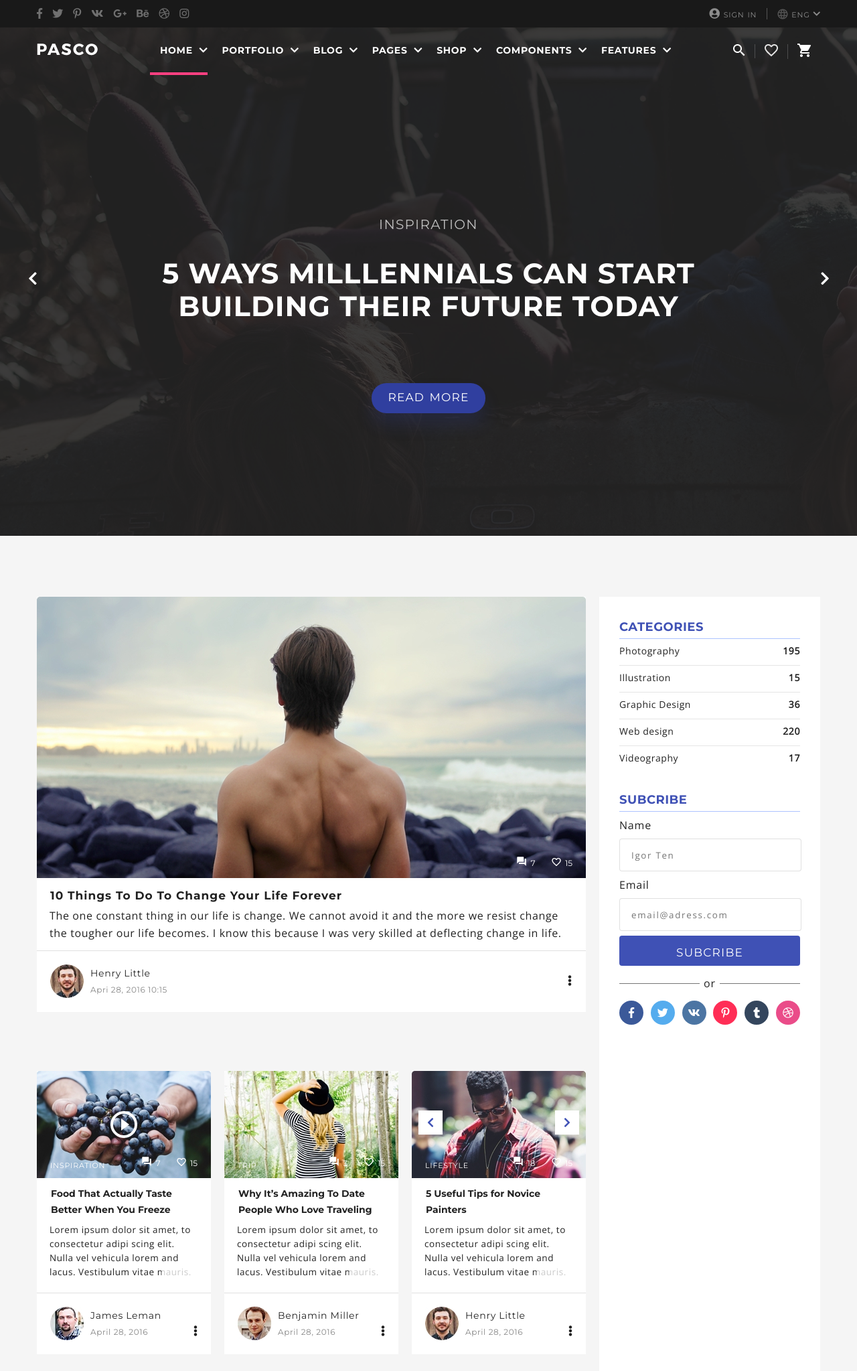
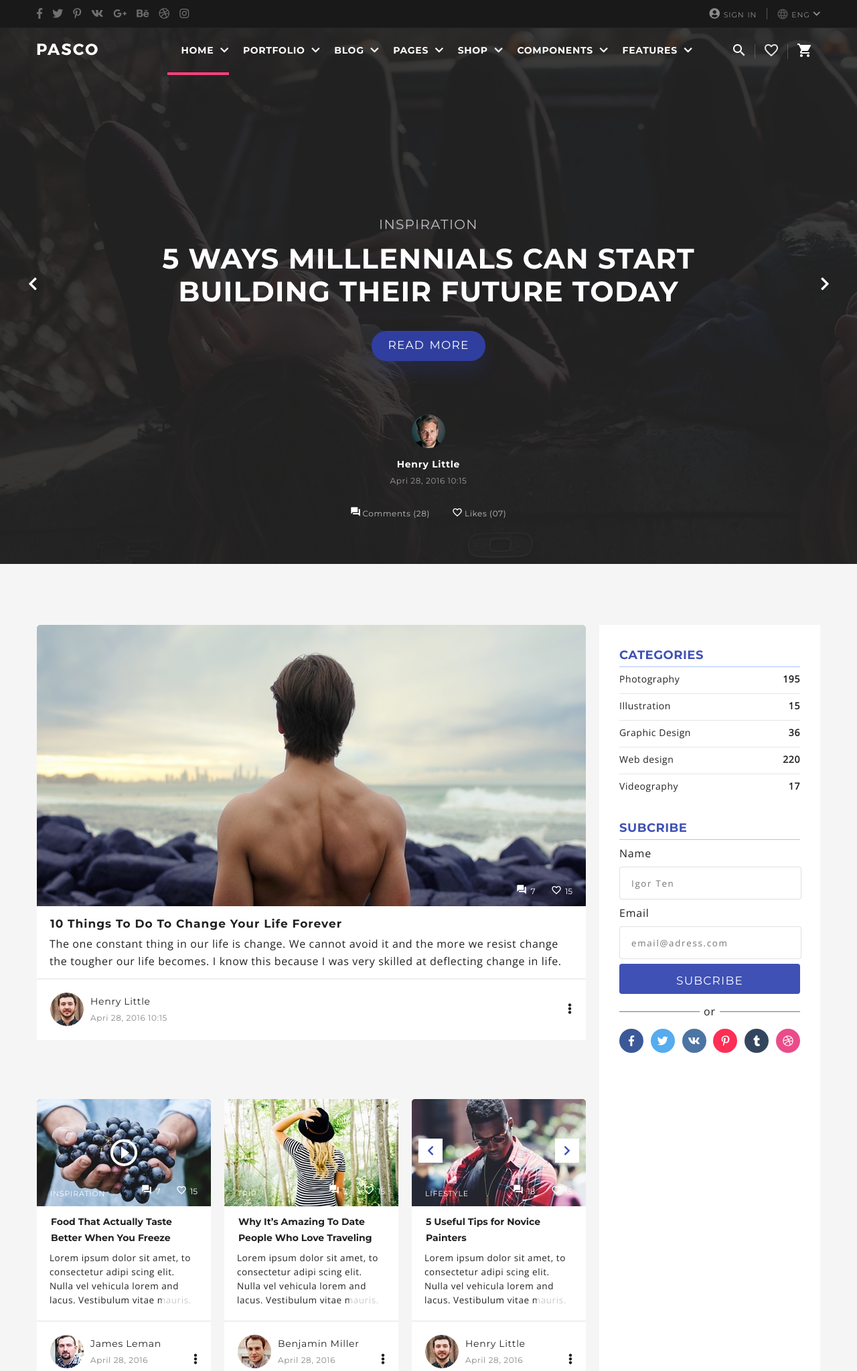
Before and after one commit to OliaKvasha/hw1, a PHP site: page / in a window 1280 px wide. Shown: the top 2047 px of the page at 67% size. Run offline with PHP 8.4, Linux system fonts and the light colour scheme; some libraries are stand-ins or nearby versions.

Commit message:
section-top

```diff
--- a/hw6/css/style.css
+++ b/hw6/css/style.css
@@ -26,7 +26,6 @@ body {
   color: #fff;
   font-family: 'Montserrat', sans-serif;
   font-size: 24px;
-  font-variant: small-caps;
   letter-spacing: 1.2px;
   border: none;
   line-height: 38px;
@@ -57,7 +56,8 @@ body {
 
 .section-top {
   background: url(../images/Layer66.jpg);
-  min-height: 800px;
+  background-position-x: -3px;
+  background-position-y: 42px;
   color: #fff;
 }
 
@@ -71,7 +71,7 @@ body {
 .keyboard-arrow {
   font-size: 22px;
   position: absolute;
-  top: 405px;
+  top: 413px;
 }
 
 .keyboard-arrow:hover {
@@ -148,7 +148,7 @@ body {
 }
 
 .main-menu__item:first-child {
-  padding-left: 15px;
+  margin-left: 57px;
 }
 
 .main-menu__item_selected {
@@ -188,14 +188,42 @@ body {
 .title {
   font-size: 42px;
   letter-spacing: 1.1px;
-  padding-top: 38px;
+  padding-top: 16px;
   line-height: 49px;
 }
 
 .btn-read-more {
-  margin-top: 90px;
-  margin-left: auto;
-  margin-right: auto;
+  margin: 34px auto 80px;
+}
+
+.author-title {
+  font-size: 14px;
+  font-weight: 700;
+  letter-spacing: 0.7px;
+  margin: 14px auto 12px;
+}
+
+.author__date {
+  color: rgba(255, 255, 255, 0.55);
+  font-size: 12px;
+  letter-spacing: 0.6px;
+  margin-bottom: 33px;
+}
+
+.social-info {
+  padding-bottom: 68px;
+}
+
+.comments {
+  margin-right: 30px;
+}
+
+.comments,
+.likes {
+  display: inline-block;
+  color: rgba(255, 255, 255, 0.71);
+  font-size: 12px;
+  letter-spacing: 0.6px;
 }
 
 /*-------- section-top styles end --------*/
--- a/hw6/index.html
+++ b/hw6/index.html
@@ -111,7 +111,22 @@
         <section class="section-top__inner block">
             <h2 class="subtitle small-caps">inspiration</h2>
             <h1 class="title uppercase">5 Ways milllennials can start <br> building their future today</h1>
-            <a class="btn btn_style btn-read-more">read more</a>
+            <a class="btn btn_style btn-read-more small-caps">read more</a>
+            <img src="images/Photo_copy_3.png" alt="Photo Henry Little">
+            <p class="author-title">Henry Little</p>
+            <p class="author__date">Apri 28, 2016 10:15</p>
+            <div class="social-info">
+                <div class="comments">
+                    <img src="images/icons/forum.png" alt="icons">
+                    <span>Comments (28)</span>
+                </div>
+                <div class="likes">
+                    <img src="images/icons/heart.png" alt="icons">
+                    <span>Likes (07)</span>
+                </div>
+            </div>
+
+
         </section>
         <a href="#" class="keyboard-arrow keyboard-arrow_left">
             <i class="fas fa-chevron-left"></i>
@@ -272,7 +287,7 @@
                                id="email-address" placeholder="email@adress.com">
                     </li>
                 </ul>
-                <button type="submit" name="sidebar-subscribe" class="btn sidebar__btn-subscribe">subcribe</button>
+                <button type="submit" name="sidebar-subscribe" class="btn sidebar__btn-subscribe small-caps">subcribe</button>
             </form>
             <section class="social-links">
                 <p class="social-links__title font_open-sans">or</p>
@@ -317,7 +332,7 @@
                 <label for="email" class="subscribe-section__label">Subscribe to our newsletter</label>
                 <input type="email" class="subscribe-section__field font_open-sans" id="email" name="email"
                        placeholder="Email Adress">
-                <button type="submit" name="subscribe" class="btn btn_style">subcribe</button>
+                <button type="submit" name="subscribe" class="btn btn_style small-caps">subcribe</button>
             </form>
         </div>
     </div>
```
Also changed, not shown: hw6/images/Photo_copy_3.png (added), hw6/images2/Photo_copy_3.jpg (deleted).
